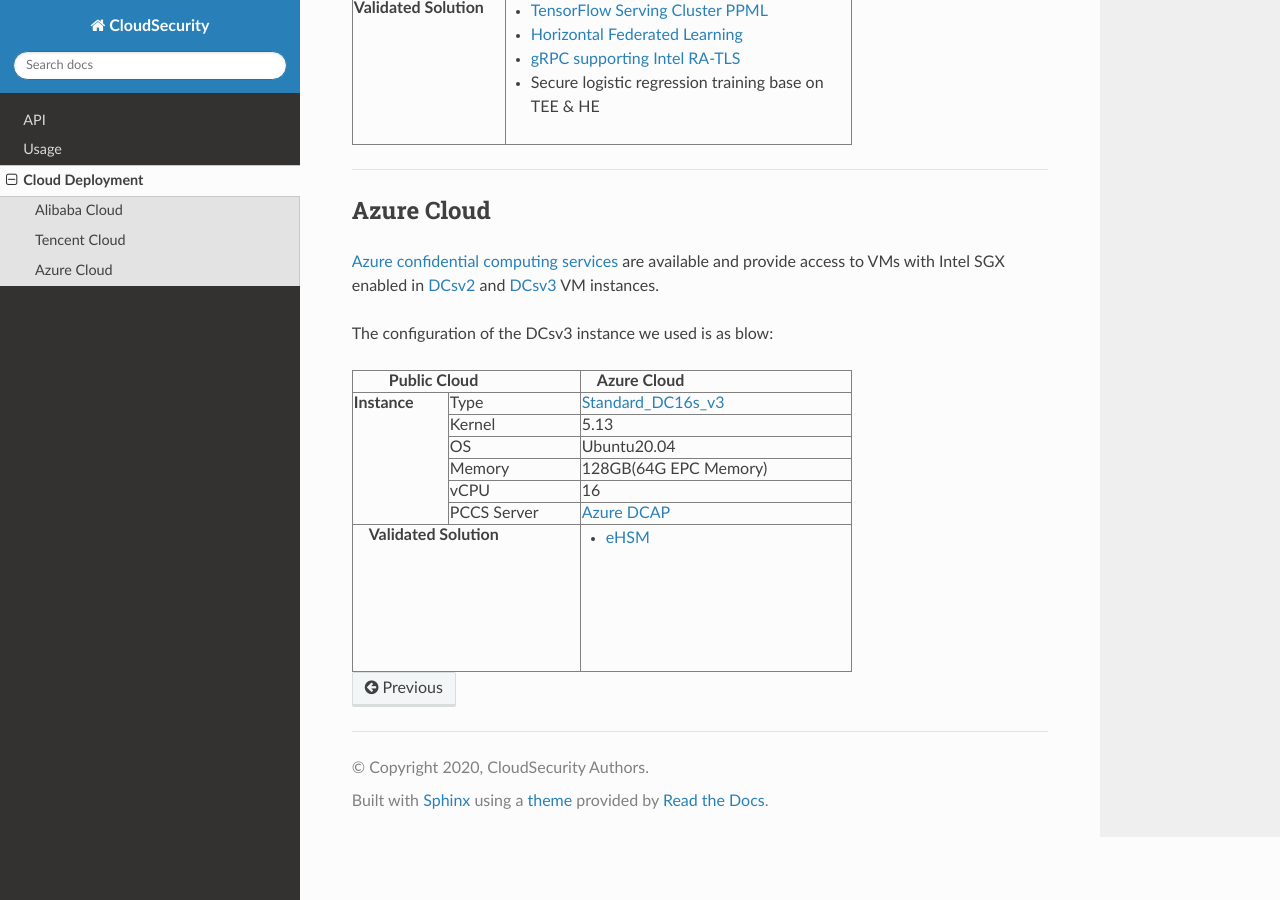
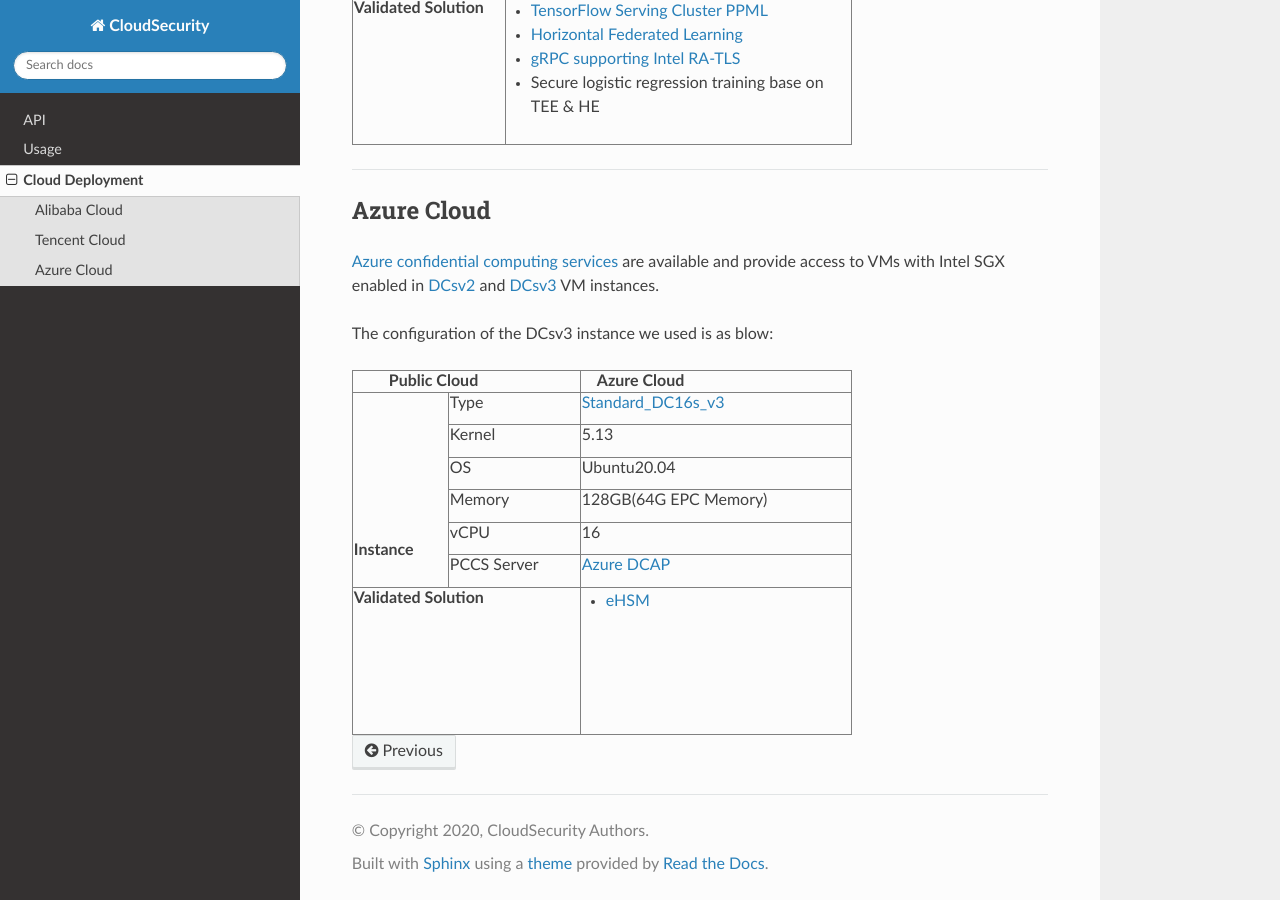
Before and after one commit to RodgerZhu/Cloud_Security, a Sphinx documentation site: the page built from Docs/readdoc/docs/source/cloud.md, in a window 1280 px wide and 900 px high, scrolled down 1323 px. Built offline with Sphinx 7.4.7 and the Read the Docs theme 2.0.0, drawn with Linux system fonts in a browser that asks for light colours; pages that are not in the unit, such as notebooks, are missing from menus.

Commit message:
Update cloud.md

```diff
--- a/Docs/readdoc/docs/source/cloud.md
+++ b/Docs/readdoc/docs/source/cloud.md
@@ -171,7 +171,15 @@
       </td>
     </tr>
     <tr>
-      <td rowspan="6" style="text-align: left;"><strong>Instance&nbsp;</strong>
+      <td rowspan="6">
+        <p>&nbsp;
+        </p>
+        <p>&nbsp;
+        </p>
+        <p>&nbsp;
+        </p>
+        <p><strong>Instance&nbsp;</strong>
+        </p>
       </td>
       <td style="text-align: left;">Type
       </td>
@@ -209,7 +217,7 @@
       </td>
     </tr>
     <tr>
-      <td colspan="2"><strong>&nbsp; &nbsp; Validated Solution&nbsp;</strong>
+      <td colspan="2"><strong>Validated Solution&nbsp;</strong>
       </td>
       <td>
         <ul>
```
